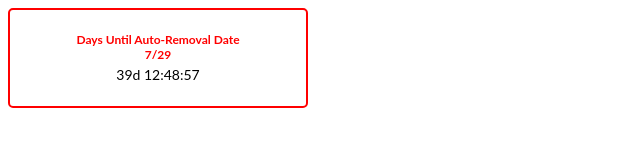
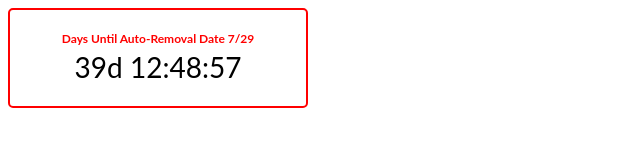
Before and after one commit to FletchWu/Auto-Removal-Date-7-29, a plain HTML site: page index.html in a window 1280 px wide. Shown: the whole page, without its empty margins (0-640 px from the left). Drawn offline with Linux system fonts and the light colour scheme.

Commit message:
Update index.html

```diff
--- a/index.html
+++ b/index.html
@@ -1,6 +1,6 @@
 <div style="width: 300px; height: 100px; background-color: white; border: 2px solid red; border-radius: 5px; box-sizing: border-box; font-family: 'Lato', sans-serif; display: flex; flex-direction: column; align-items: center; justify-content: center; text-align: center;">
-  <div style="font-size: 12px; color: red; font-weight: bold; line-height: 1.2;">Days Until Auto-Removal Date<br>7/29</div>
-  <div id="countdown" style="font-size: 14px; color: black; margin-top: 4px;"></div>
+  <div style="font-size: 12px; color: red; font-weight: bold; line-height: 1.2;">Days Until Auto-Removal Date 7/29</div>
+  <div id="countdown" style="font-size: 28px; color: black; margin-top: 4px;"></div>
 </div>
 
 <script>
```
